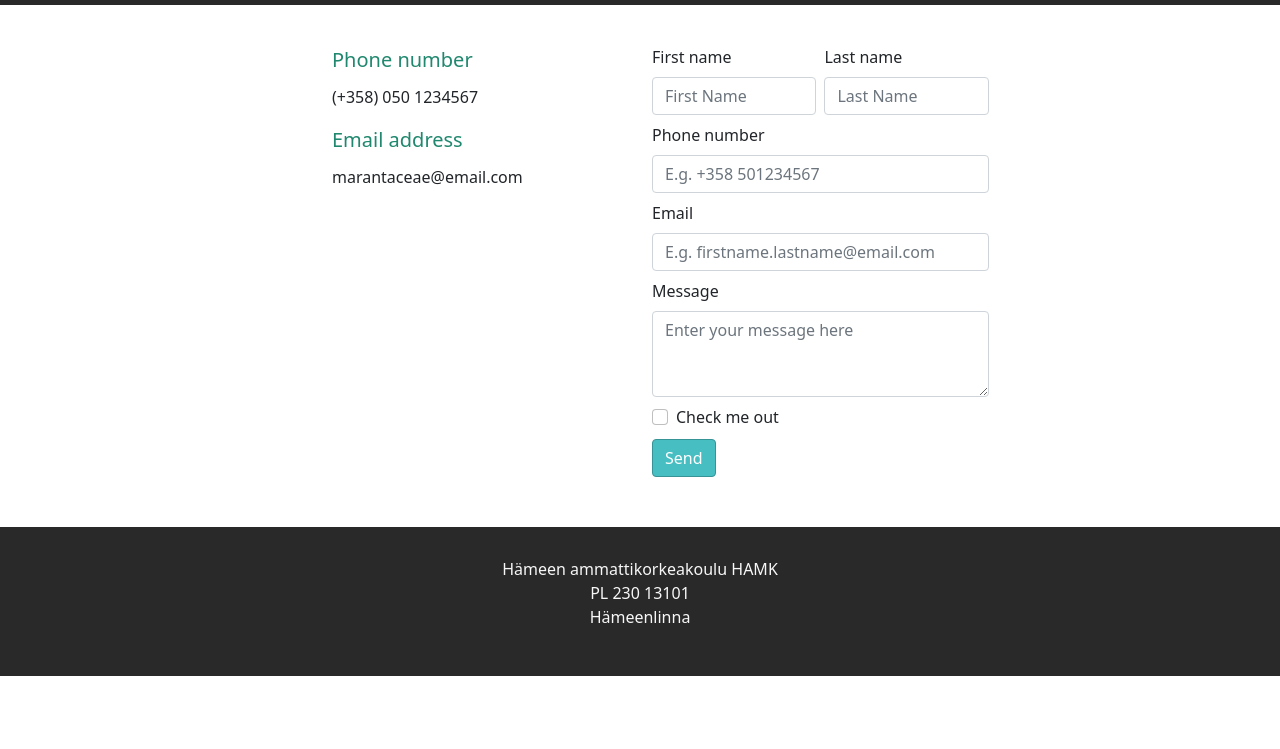
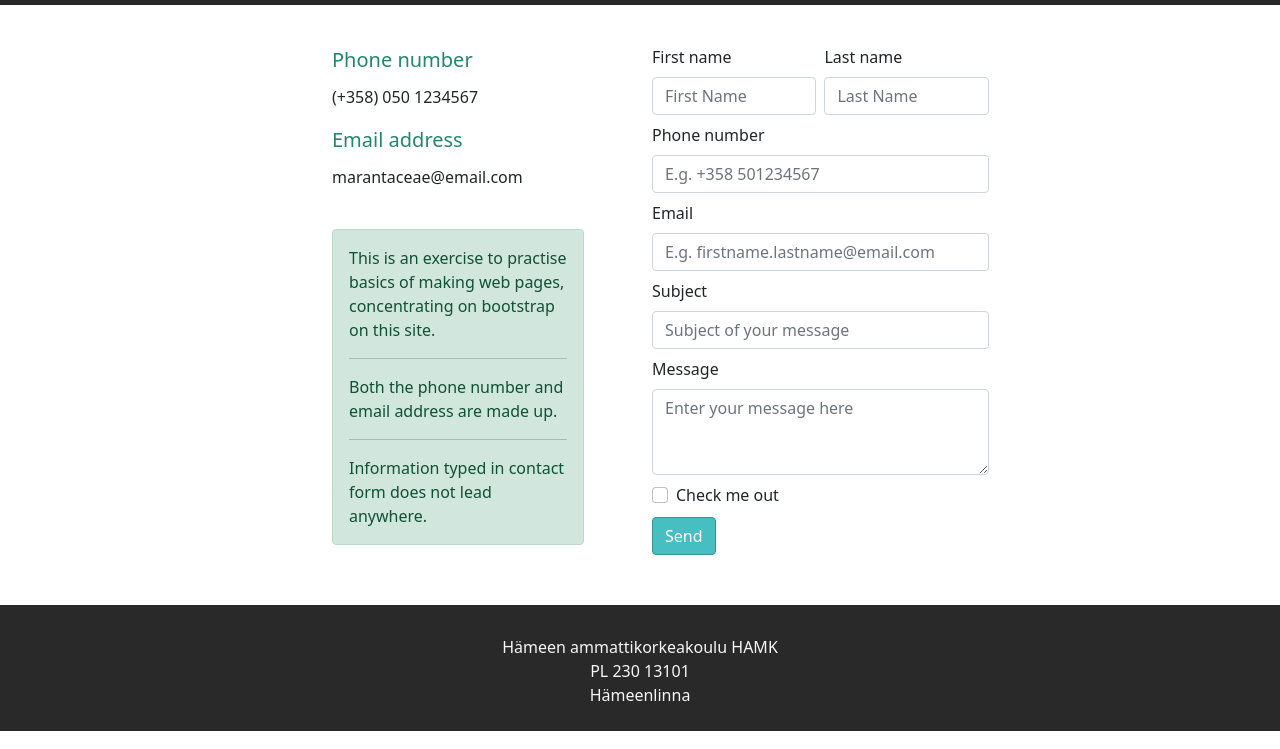
Before and after one commit to amandakarjalainen/amanda_karjalainenwww21, a plain HTML site: page contactus.html in a window 1280 px wide. Shown: the part 51-800 px from the top of the page. Drawn offline with nearby package versions, Linux system fonts and the light colour scheme.

Commit message:
Update contactus.html

```diff
--- a/contactus.html
+++ b/contactus.html
@@ -55,7 +55,16 @@
                         <p>(+358) 050 1234567</p>
 
                         <h3 style = "font-size: 20px; color: rgb(32, 136, 110); padding-top: 3px; padding-bottom: 5px;">Email address</h3>
-                        <p>marantaceae@email.com</p>
+                        <p>marantaceae@email.com</p><br>
+
+                        <div class="alert alert-success" role="alert" style = "width: 85%">
+                            This is an exercise to practise basics of making web pages, concentrating on bootstrap on this site.<br>
+                            <hr>
+                            Both the phone number and email address are made up.<br>
+                            <hr>
+                            Information typed in contact form does not lead
+                            anywhere.
+                        </div>
                     </div>
 
                     <!--Form-->
@@ -84,6 +93,13 @@
                                 <input type = "email" class = "form-control" placeholder = "E.g. firstname.lastname@email.com" id = "inputEmail4">
                             </div>
 
+                             <!--Last Name input-->
+                             <div class = "col-md-8">
+                                <label id = "inputSubject" class = "form-label">Subject</label>
+                                <input type = "text" class = "form-control" placeholder = "Subject of your message" aria-label = "Subject">
+                            </div>
+
+                            <!--Message box-->
                             <div class = "col-md-8">
                                 <label for = "exampleFormControlTextarea1" class = "form-label">Message</label>
                                 <textarea class="form-control" id="exampleFormControlTextarea1" placeholder = "Enter your message here" rows="3"></textarea>
@@ -113,9 +129,9 @@
                 </div>
             </div>
         </div>
-     </div>
+    </div>
 
-              <div class = "footer">
+              <div class = "footer responsive">
                 <address>
                     Hämeen ammattikorkeakoulu HAMK<br>
                     PL 230 13101<br>
```
